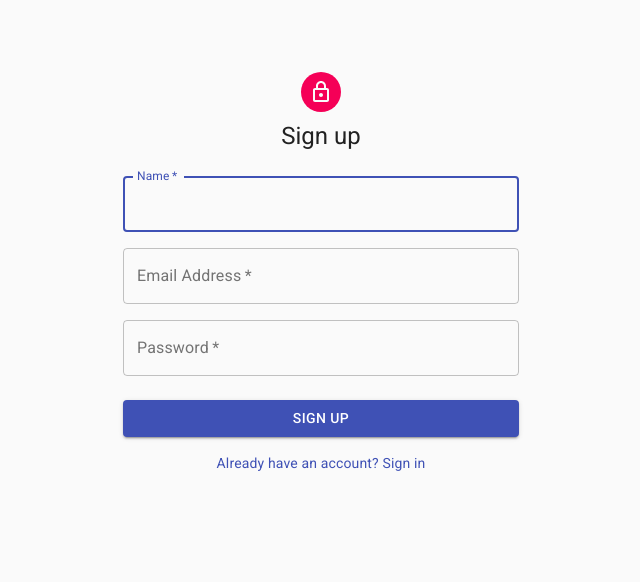
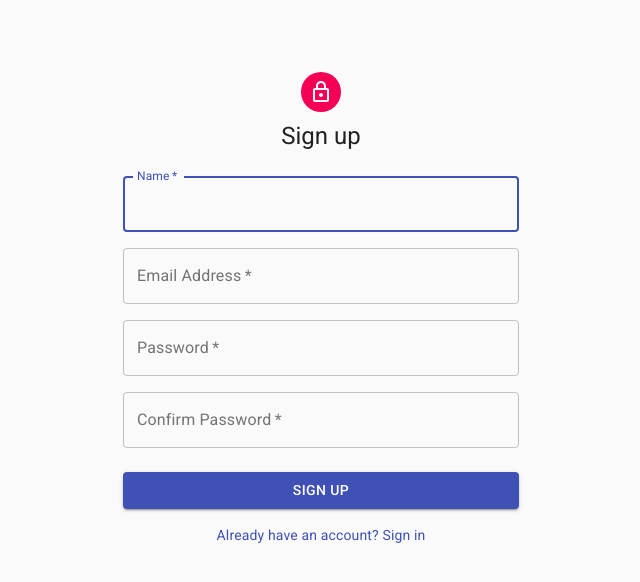
Before and after one commit to ykurata/Recipe-app, a React (Create React App) app in the folder client/: page /signup in a window 1280 px wide. Shown: the top 582 px of the page, without its empty margins (319-959 px from the left). Built offline with nearby package versions, Linux system fonts and the light colour scheme.

Commit message:
set landing page

```diff
--- a/client/src/App.js
+++ b/client/src/App.js
@@ -3,11 +3,13 @@ import { BrowserRouter, Route, Switch } from "react-router-dom";
 
 import SignUp from "./components/SignUp";
 import Login from "./components/Login";
+import Landing from "./components/Landing";
 
 function App() {
   return (
     <BrowserRouter>
       <Switch>
+        <Route exact path="/" component={Landing} />
         <Route path="/signup" component={SignUp} />
         <Route path="/login" component={Login} />
       </Switch>
--- /dev/null
+++ b/client/src/components/Landing.js
@@ -0,0 +1,21 @@
+import React from 'react';
+import landing from '../images/recipe-app-landing.jpg';
+import landing2 from '../images/recipe-app-landing2.jpg';
+
+
+const landingStyles = {
+  backgroundImage : `url(${landing2})` ,
+  width: "50%",
+  position: "absolute",
+  left: "0px",
+  backgroundSize: 'cover',
+  height: '100vh',
+}
+
+export default function Landing() {
+  return (
+    <div style={landingStyles}>
+
+    </div>
+  );
+}
--- a/client/src/components/SignUp.js
+++ b/client/src/components/SignUp.js
@@ -94,6 +94,18 @@ class SignUp extends Component {
                   autoComplete="current-password"
                 />
               </Grid>
+              <Grid item xs={12}>
+                <TextField
+                  variant="outlined"
+                  required
+                  fullWidth
+                  name="confirmPassword"
+                  label="Confirm Password"
+                  type="password"
+                  id="confirmPassword"
+                  autoComplete="current-password"
+                />
+              </Grid>
             </Grid>
             <Button
               type="submit"
```
Also changed, not shown: client/src/App.css (added, +7 -0 lines), client/src/images/recipe-app-landing.jpg (added), 1 other file (tests, documents, lock files or other folders).
